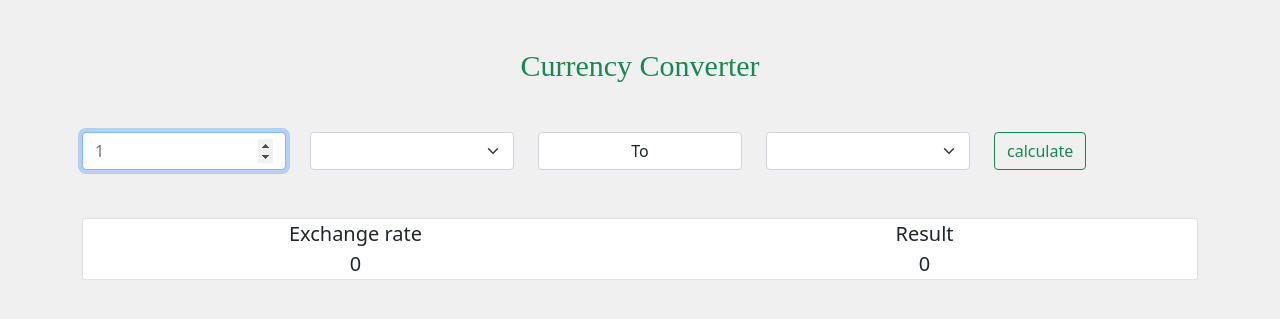
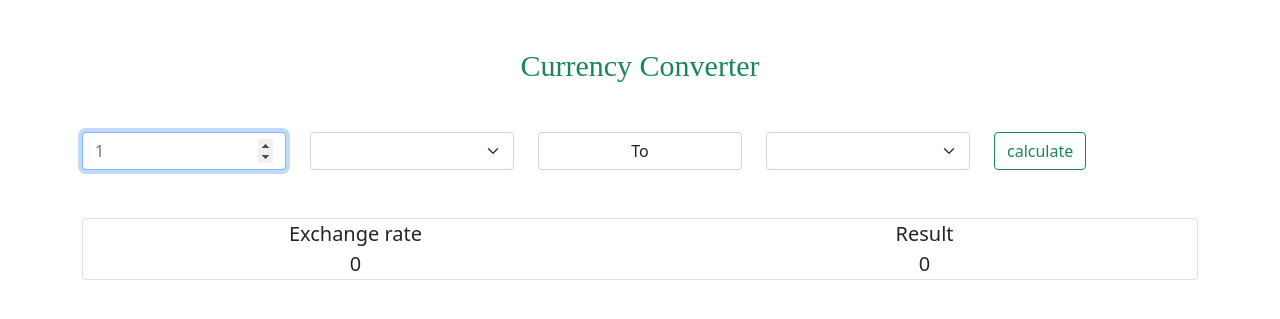
Before and after one commit to r-e-d-ant/currency-converter, a Flask app: page / in a window 1280 px wide. Shown: the top 319 px of the page. Run offline with Flask 2, Linux system fonts and the light colour scheme; lists and menus that the app fills with data are empty; parts of the project's set-up code (start-up, migrations or seed data) failed here and were passed over.

Commit message:
Update layout.html

```diff
--- a/templates/layout.html
+++ b/templates/layout.html
@@ -8,7 +8,7 @@
     <title> {{ title }} </title>
 
 </head>
-<body style="background-color: rgb(240, 240, 240);">
+<body>
 
     <main class="mt-5">
         {% block content %} {% endblock %}
```
